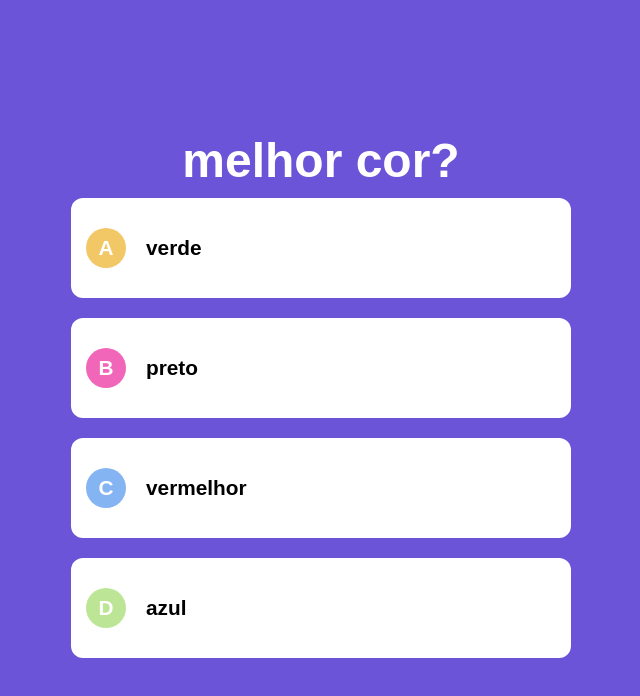
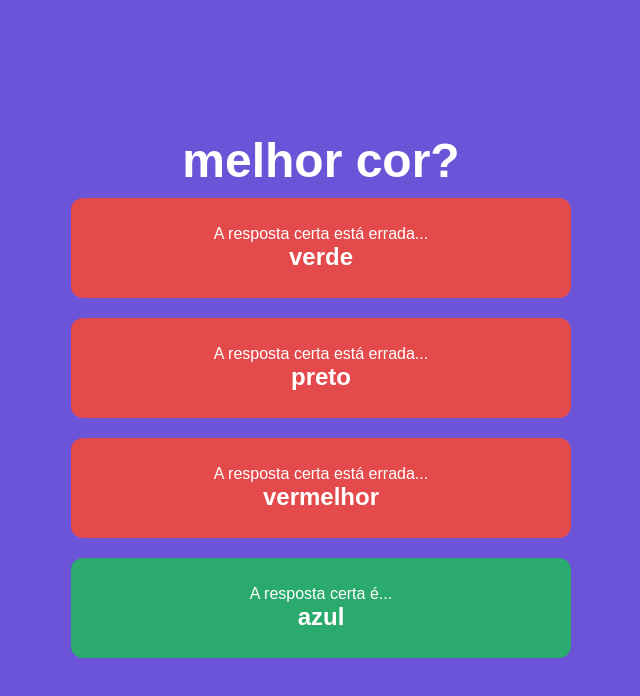
Before and after one commit to gtamaral/quiz-nextjs, a Next.js app: page / in a window 1280 px wide. Shown: the top 696 px of the page, without its empty margins (319-959 px from the left). Built offline with nearby package versions, Linux system fonts and the light colour scheme.

Commit message:
css resposta component

```diff
--- a/components/Questao.tsx
+++ b/components/Questao.tsx
@@ -17,6 +17,7 @@ const letras = [
 
 interface QuestaoProps {
     valor: QuestaoModel
+    respostaFornecida: (indice: number) => void
 }
 
 
@@ -25,7 +26,7 @@ const Questao = (props: QuestaoProps) => {
 
     function renderizarRespostas() {
         return questao.respostas.map((resposta, i) => {
-            return <Resposta key={i} valor={resposta} indice={i} letra={letras[i].valor} corFundoLetra={letras[i].cor} />
+            return <Resposta key={i} valor={resposta} indice={i} letra={letras[i].valor} corFundoLetra={letras[i].cor} respostaFornecida={props.respostaFornecida} />
         })
     }
 
--- a/components/Resposta.tsx
+++ b/components/Resposta.tsx
@@ -11,20 +11,33 @@ interface RespostaProps {
     indice: number
     letra: string
     corFundoLetra: string
+    respostaFornecida: (indice: number) => void
 }
 
 const Resposta = (props: RespostaProps) => {
     const resposta = props.valor
     return (
-        <div className={styles.resposta}>
+        <div className={styles.resposta} onClick={(e) => props.respostaFornecida(props.indice)}>
             <div className={styles.conteudoResposta}>
                 {/* card */}
-                <div className={styles.frente}>
+                {/* <div className={styles.frente}>
                     <div className={styles.letra} style={{backgroundColor: props.corFundoLetra}}>{props.letra}</div>
                     <div className={styles.valor}>{resposta.valor}</div>
-                </div>
+                </div> */}
 
                 <div className={styles.verso}>
+                    {resposta.certa ? (
+                        <div className={styles.certa}>
+                            <div>A resposta certa é...</div>
+                            <div className={styles.valor}>{resposta.valor}</div>
+                        </div>
+                    ) : (
+                        <div className={styles.errada}>
+                            <div>A resposta certa está errada...</div>
+                            <div className={styles.valor}>{resposta.valor}</div>
+                        </div>
+                    )}
+
 
 
                 </div>
--- a/pages/index.tsx
+++ b/pages/index.tsx
@@ -3,16 +3,24 @@ import { Inter } from 'next/font/google'
 import Questao from '@/components/Questao'
 import QuestaoModel from '@/model/questao'
 import RespostaModel from '@/model/resposta'
+import { useState } from 'react'
 
 const inter = Inter({ subsets: ['latin'] })
 
-export default function Home() {
-  const questaoteste = new QuestaoModel(1, "melhor cor?", [
+const questaoMoc = new QuestaoModel(1, "melhor cor?", [
     RespostaModel.errada('verde'),
     RespostaModel.errada('preto'),
     RespostaModel.errada('vermelhor'),
     RespostaModel.certa('azul'),
   ])
+
+export default function Home() {
+  const [questao, setQuestao] = useState(questaoMoc)
+
+  function respostaFornecida(indice: number) {
+    setQuestao(questao.responderCom(indice) )
+    console.log(indice)
+  }
 
   return (
     <div style={{
@@ -22,7 +30,7 @@ export default function Home() {
       alignItems: 'center'
 
     }}>
-      <Questao valor={questaoteste} />
+      <Questao valor={questao} respostaFornecida={respostaFornecida}/>
 
     </div>
   )
--- a/styles/Resposta.module.css
+++ b/styles/Resposta.module.css
@@ -31,6 +31,27 @@
 
 }
 
+.verso > div {
+    display: flex;
+    flex-direction: column;
+    justify-content: center;
+    align-items: center;
+    flex: 1;
+    border-radius:12px;
+}
+
+.certa {
+    background-color: #2baa6d;
+}
+
+.certa .valor, .errada .valor {
+    font-size: 1.5rem;
+}
+
+.errada {
+    background-color: #e44a4c;
+}
+
 .valor {
     font-size: 1.3rem;
     font-weight: 700;
```
